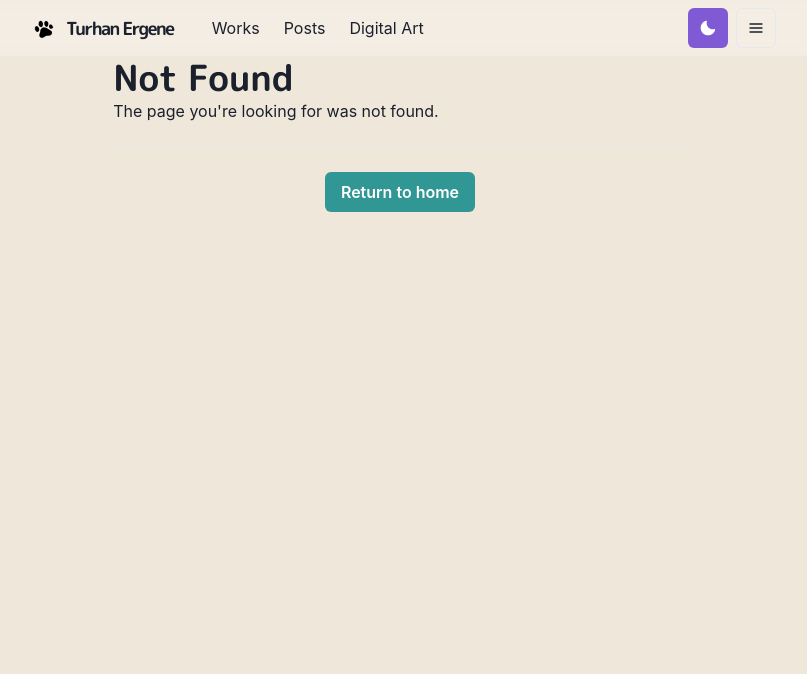
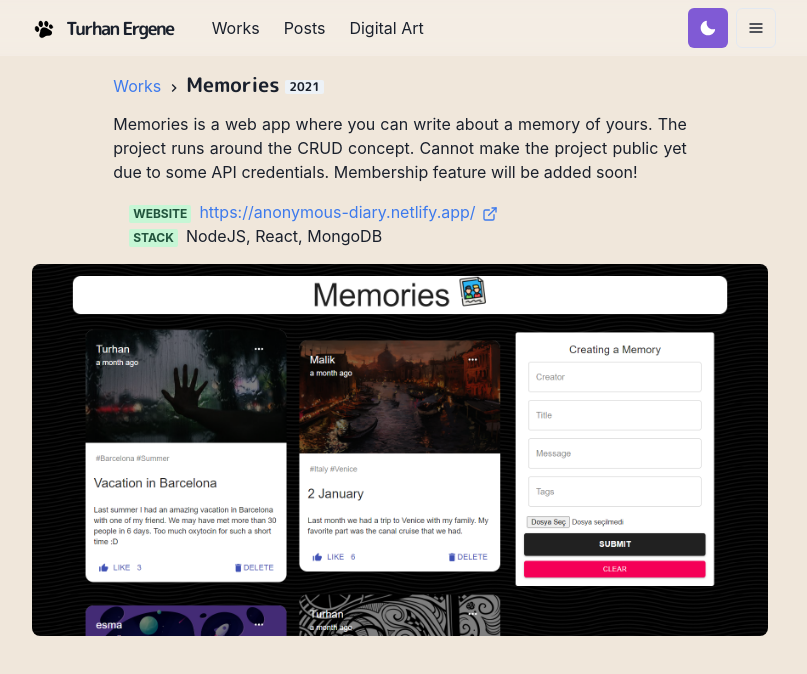
Before and after one commit to TurhanErgene/Portfolio, a Next.js app: page /works/memories in a window 1280 px wide. Before the commit this address had no page. Shown: the top 674 px of the page, without its empty margins (240-1047 px from the left). Built offline with nearby package versions, Linux system fonts and the light colour scheme.

Commit message:
nothing really

```diff
--- /dev/null
+++ b/components/work.js
@@ -0,0 +1,29 @@
+import NextLink from 'next/link'
+import { Heading, Box, Image, Link, Badge } from '@chakra-ui/react'
+import { ChevronRightIcon } from '@chakra-ui/icons'
+
+export const Title = ({ children }) => (
+  <Box>
+    <NextLink passHref href="/works">
+      <Link>Works</Link>
+    </NextLink>
+    <span>
+      &nbsp;
+      <ChevronRightIcon />
+      &nbsp;
+    </span>
+    <Heading display="inline-block" as="h3" fontSize={20} mb={4}>
+      {children}
+    </Heading>
+  </Box>
+)
+
+export const WorkImage = ({ src, alt }) => (
+  <Image borderRadius="lg" w="full" src={src} alt={alt} mb={4} />
+)
+
+export const Meta = ({ children }) => (
+  <Badge colorScheme="green" mr={2}>
+    {children}
+  </Badge>
+)
--- /dev/null
+++ b/pages/works/memories.js
@@ -0,0 +1,40 @@
+import { Container, Badge, Link, List, ListItem } from '@chakra-ui/react'
+import { ExternalLinkIcon } from '@chakra-ui/icons'
+import { Title, WorkImage, Meta } from '../../components/work'
+import P from '../../components/paragraph'
+import Layout from '../../components/layouts/article'
+
+const Work = () => {
+  return (
+    <Layout>
+      <Container mt={4}>
+        <Title>
+          Memories <Badge> 2021</Badge>
+        </Title>
+        <P>
+          Memories is a web app where you can write about a memory of yours. The
+          project runs around the CRUD concept. Cannot make the project public
+          yet due to some API credentials. Membership feature will be added
+          soon!
+        </P>
+        <List ml={4} my={4}>
+          <ListItem>
+            <Meta>Website</Meta>
+            <Link href="https://anonymous-diary.netlify.app/">
+              https://anonymous-diary.netlify.app/ <ExternalLinkIcon mx="2px" />
+            </Link>
+          </ListItem>
+
+          <ListItem>
+            <Meta>Stack</Meta>
+            <span>NodeJS, React, MongoDB</span>
+          </ListItem>
+        </List>
+      </Container>
+
+        <WorkImage src="/images/Memories.png" alt="Memories App" />
+    </Layout>
+  )
+}
+
+export default Work
```
